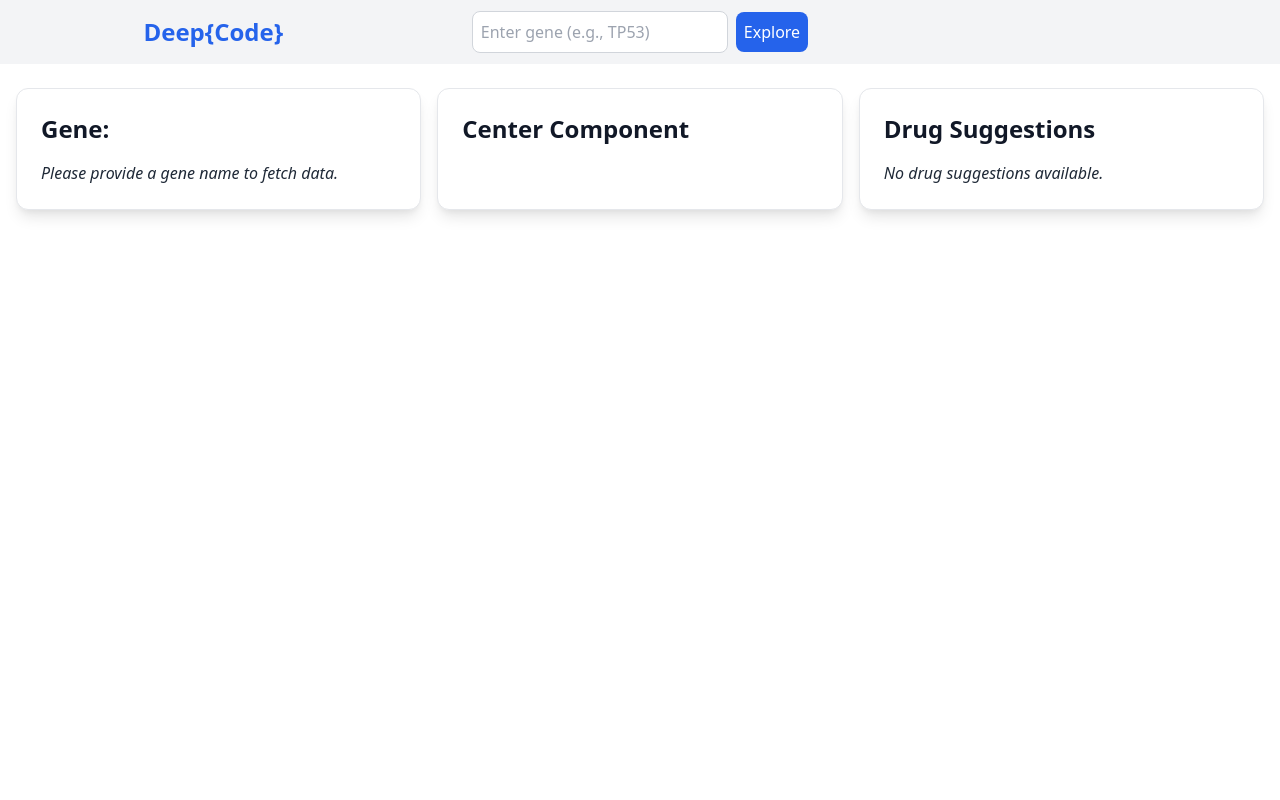
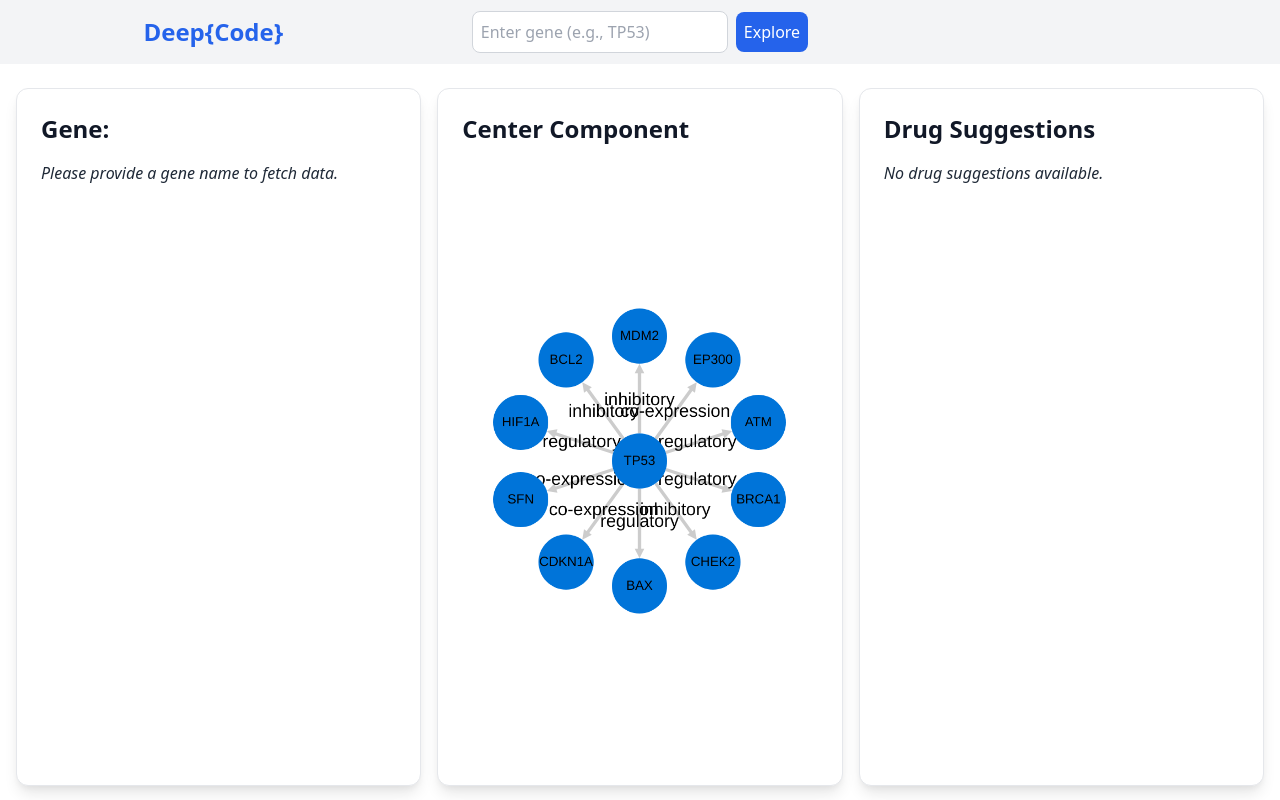
Before and after one commit to constantinmierla/DeepCode, a React (Create React App) app: page / in a window 1280 px wide. Built offline with nearby package versions, Linux system fonts and the light colour scheme.

Commit message:
added feature 2

```diff
--- a/src/components/CenterComponent.tsx
+++ b/src/components/CenterComponent.tsx
@@ -1,4 +1,5 @@
 import React from "react";
+import GeneInteractionNetwork from "./src/components/GeneInteractionNetwork";
 
 type GeneInfo = {
   fullName: string;
@@ -15,6 +16,7 @@ const CenterComponent: React.FC<GeneDetailsProps> = ({ gene, geneInfo }) => (
   <div className="mt-6 p-6 bg-white shadow-lg rounded-xl border border-gray-200">
     {" "}
     <h3 className="text-2xl font-bold text-gray-900 mb-4">Center Component</h3>
+    <GeneInteractionNetwork />
   </div>
 );
 
--- /dev/null
+++ b/src/components/src/components/GeneInteractionNetwork.tsx
@@ -0,0 +1,155 @@
+import React, { useEffect, useRef, useState } from "react";
+import cytoscape, { Core } from "cytoscape";
+
+// Type definition for the interaction network
+type GeneInteraction = {
+  gene: string;
+  interactionType: string;
+};
+
+type GeneDetails = {
+  fullName: string;
+  function: string;
+  diseases: string[];
+};
+
+const GeneInteractionNetwork: React.FC = () => {
+  // Hardcoded data for gene of interest and interacting genes
+  const geneOfInterest = "TP53";
+  const interactingGenes: GeneInteraction[] = [
+    { gene: "MDM2", interactionType: "inhibitory" },
+    { gene: "EP300", interactionType: "co-expression" },
+    { gene: "ATM", interactionType: "regulatory" },
+    { gene: "BRCA1", interactionType: "regulatory" },
+    { gene: "CHEK2", interactionType: "inhibitory" },
+    { gene: "BAX", interactionType: "regulatory" },
+    { gene: "CDKN1A", interactionType: "co-expression" },
+    { gene: "SFN", interactionType: "co-expression" },
+    { gene: "HIF1A", interactionType: "regulatory" },
+    { gene: "BCL2", interactionType: "inhibitory" },
+  ];
+
+  // Simulated gene data for display on node click
+  const geneData: { [key: string]: GeneDetails } = {
+    "TP53": {
+      fullName: "Tumor Protein P53",
+      function: "Regulates the cell cycle and functions as a tumor suppressor.",
+      diseases: ["Cancer", "Li-Fraumeni Syndrome"],
+    },
+    "MDM2": {
+      fullName: "Mdm2 Proto-Oncogene",
+      function: "Inhibitor of p53 tumor suppressor protein.",
+      diseases: ["Cancer", "Sarcoma"],
+    },
+    "EP300": {
+      fullName: "EP300 Transcriptional Coactivator",
+      function: "Co-activates transcription of various genes.",
+      diseases: ["Cancer", "Histone Acetyltransferase Deficiency"],
+    },
+    "ATM": {
+      fullName: "Ataxia Telangiectasia Mutated",
+      function: "Regulates the cell cycle, DNA repair, and apoptosis.",
+      diseases: ["Ataxia Telangiectasia"],
+    },
+    // Add more genes as needed
+  };
+
+  const cyRef = useRef<Core | null>(null);
+  const [selectedGeneDetails, setSelectedGeneDetails] = useState<GeneDetails | null>(null);
+
+  useEffect(() => {
+    // Initialize Cytoscape when the component mounts
+    cyRef.current = cytoscape({
+      container: document.getElementById("cy"), // The container div for Cytoscape
+
+      elements: [
+        // The gene of interest (add as a node first)
+        { data: { id: geneOfInterest } },
+
+        // Interacting genes (add as nodes first)
+        ...interactingGenes.map((interaction) => ({
+          data: { id: interaction.gene },
+        })),
+
+        // Then create edges between the gene of interest and interacting genes
+        ...interactingGenes.map((interaction) => ({
+          data: {
+            id: `${geneOfInterest}-${interaction.gene}`, // Optional edge ID
+            source: geneOfInterest,
+            target: interaction.gene,
+            interactionType: interaction.interactionType,
+          },
+        })),
+      ],
+
+      style: [
+        {
+          selector: "node",
+          style: {
+            "background-color": "#0074D9",
+            "label": "data(id)",
+            "width": 50,
+            "height": 50,
+            "font-size": 12,
+            "text-valign": "center",
+            "text-halign": "center",
+          },
+        },
+        {
+          selector: "edge",
+          style: {
+            "width": 3,
+            "line-color": "#ccc",
+            "curve-style": "bezier",
+            "target-arrow-shape": "triangle",
+            "target-arrow-color": "#ccc",
+            "label": "data(interactionType)",
+          },
+        },
+      ],
+
+      layout: {
+        name: "concentric",
+        // Specify TP53 as the central node
+        radius: 300, // Adjust the radius as needed
+        minNodeSpacing: 20, // Space between nodes
+      },
+    });
+
+    // Set up the click event listener for the nodes
+    cyRef.current.on("tap", "node", (event) => {
+      const nodeId = event.target.id();
+      const geneDetails = geneData[nodeId];
+      setSelectedGeneDetails(geneDetails || null);
+    });
+
+    return () => {
+      cyRef.current?.destroy();
+    };
+  }, [geneOfInterest, interactingGenes]);
+
+  return (
+    <div className="gene-interaction-network">
+      <div id="cy" style={{ height: "600px", width: "100%" }}></div>
+
+      {/* Display selected gene details */}
+      {selectedGeneDetails && (
+        <div className="gene-details">
+          <h3>Gene Details</h3>
+          <p><strong>Full Name:</strong> {selectedGeneDetails.fullName}</p>
+          <p><strong>Function:</strong> {selectedGeneDetails.function}</p>
+          <p>
+            <strong>Associated Diseases:</strong>
+            <ul>
+              {selectedGeneDetails.diseases.map((disease, index) => (
+                <li key={index}>{disease}</li>
+              ))}
+            </ul>
+          </p>
+        </div>
+      )}
+    </div>
+  );
+};
+
+export default GeneInteractionNetwork;
```
